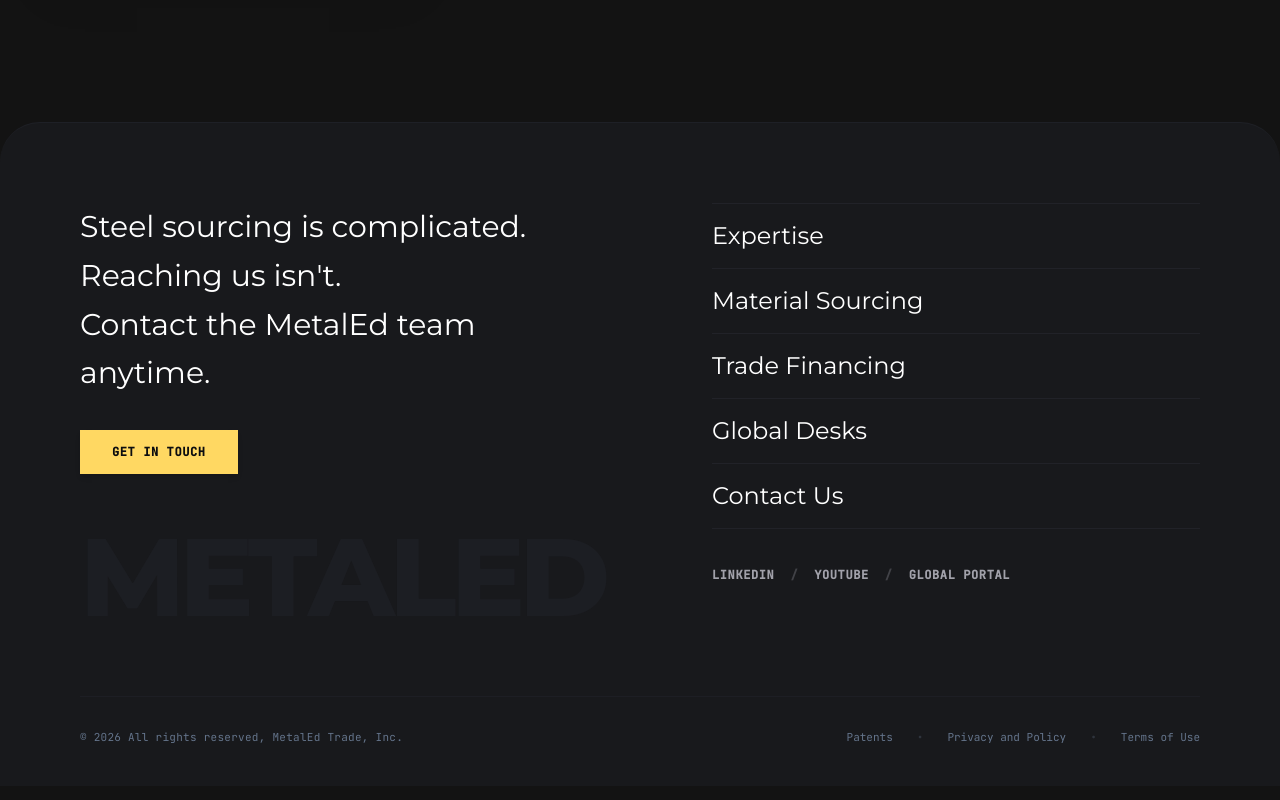
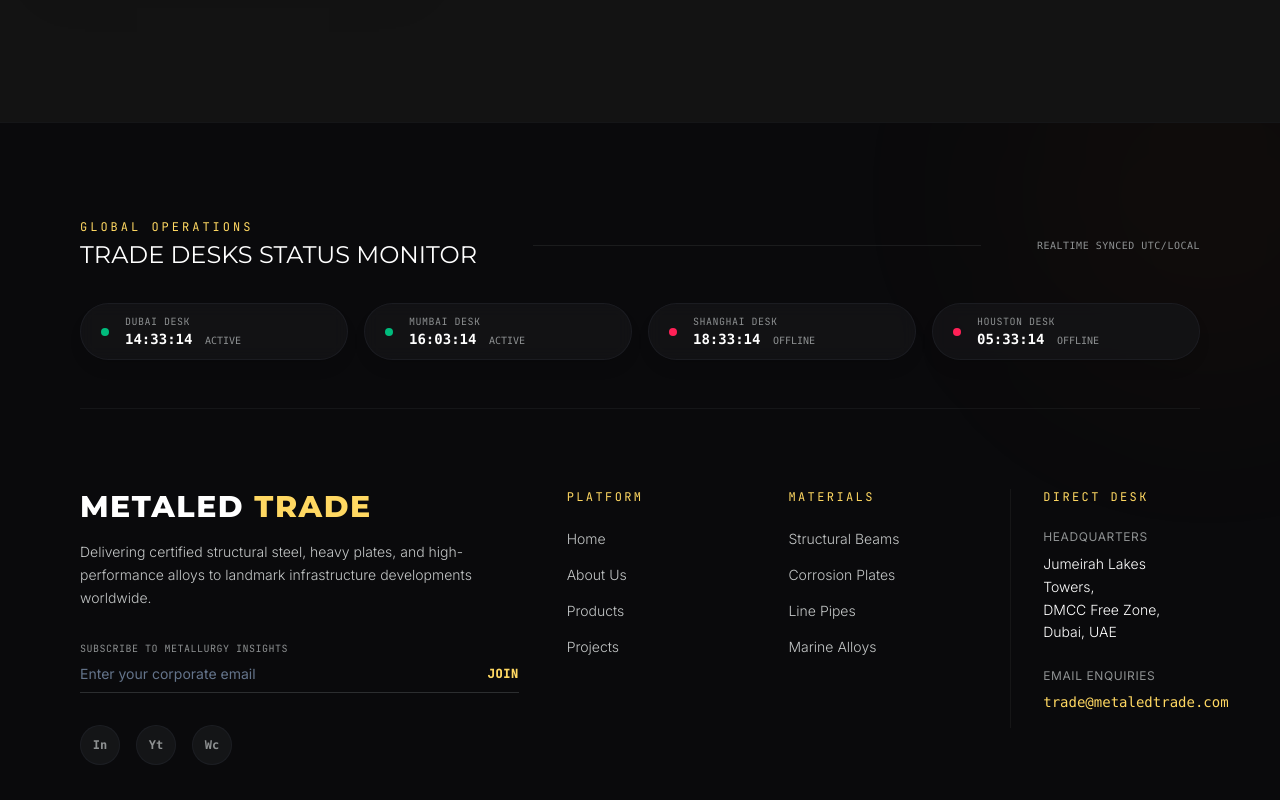
Before and after one commit to tusharikasuman/metaledtrade, a React (Vite) app in the folder frontend/: page /products in a window 1280 px wide. Shown: the part 1200-2000 px from the top of the page. Built offline with nearby package versions, Linux system fonts and the light colour scheme.

Commit message:
Fix: Projects page and minor issue

```diff
--- a/frontend/src/App.jsx
+++ b/frontend/src/App.jsx
@@ -6,12 +6,15 @@
 import Careers from './Pages/Careers.jsx'
 import Projects from './Pages/Projects.jsx'
 import { Routes, Route } from 'react-router-dom';
+import Navbar from './components/Navbar.jsx'
+import Footer from './components/Footer.jsx'
 
 
 
 function App() {
   return (
     <div className="relative min-h-screen bg-[#131313] text-on-surface font-body-md antialiased overflow-x-hidden flex flex-col justify-between">
+      <Navbar/>
       <main className="flex-grow">
         <Routes>
           <Route path="/" element={<Home />} />
@@ -22,6 +25,7 @@
           <Route path="/projects" element={<Projects />} />
         </Routes>
       </main>
+      <Footer/>
     </div>
   )
 }
--- a/frontend/src/Components/Footer.jsx
+++ b/frontend/src/Components/Footer.jsx
@@ -1,94 +1,263 @@
-import React from 'react'
+import React, { useState, useEffect } from "react";
+import { Link } from "react-router-dom";
 
-const Footer = () => {
-  const links = [
-    { label: 'Expertise', href: '#expertise' },
-    { label: 'Material Sourcing', href: '#sourcing' },
-    { label: 'Trade Financing', href: '#financing' },
-    { label: 'Global Desks', href: '#desks' },
-    { label: 'Contact Us', href: '#contact' }
-  ]
+// Subcomponent to display real-time clock and active desk status for global trade desks
+const TradeDesk = ({ city, timezone }) => {
+  const [time, setTime] = useState("");
+  const [isOpen, setIsOpen] = useState(false);
+
+  useEffect(() => {
+    const updateTimeAndStatus = () => {
+      // Get formatted time string
+      const formatter = new Intl.DateTimeFormat("en-US", {
+        timeZone: timezone,
+        hour: "2-digit",
+        minute: "2-digit",
+        second: "2-digit",
+        hour12: false,
+      });
+      setTime(formatter.format(new Date()));
+
+      // Calculate if the desk is currently within working hours (Mon-Fri, 08:00 - 18:00)
+      const now = new Date();
+      const localString = now.toLocaleString("en-US", { timeZone: timezone });
+      const localDate = new Date(localString);
+      const hours = localDate.getHours();
+      const day = localDate.getDay(); // 0 is Sunday, 6 is Saturday
+
+      const workingDays = day >= 1 && day <= 5;
+      const workingHours = hours >= 8 && hours < 18;
+      setIsOpen(workingDays && workingHours);
+    };
+
+    updateTimeAndStatus();
+    const interval = setInterval(updateTimeAndStatus, 1000);
+    return () => clearInterval(interval);
+  }, [timezone]);
 
   return (
-    <footer className="w-full bg-[#18191c] text-[#e4e2e1] pt-20 pb-10 rounded-t-[40px] border-t border-[#2a2c35]/40 relative overflow-hidden mt-20">
+    <div className="flex items-center gap-4 bg-[#141517]/80 border border-[#2a2c35]/40 rounded-full px-5 py-2.5 shadow-lg backdrop-blur-sm transition-all duration-300 hover:border-[#ffd862]/30 hover:shadow-[#ffd862]/2">
+      <span className={`w-2 h-2 rounded-full ${isOpen ? "bg-emerald-500 animate-pulse" : "bg-rose-500"}`} />
+      <div className="flex flex-col text-left">
+        <span className="font-label-md text-[10px] text-[#8e9192] uppercase tracking-wider">{city} Desk</span>
+        <span className="font-mono text-xs md:text-sm text-white font-semibold">
+          {time} <span className="text-[10px] text-[#8e9192] font-normal ml-1">{isOpen ? "ACTIVE" : "OFFLINE"}</span>
+        </span>
+      </div>
+    </div>
+  );
+};
 
-      {/* Container matching standard layout margins */}
-      <div className="px-margin-mobile md:px-margin-desktop max-w-container-max mx-auto relative z-10">
+export default function Footer() {
+  const [email, setEmail] = useState("");
+  const [isSubscribed, setIsSubscribed] = useState(false);
 
-        {/* Main Grid: Split Column Layout */}
-        <div className="grid grid-cols-1 lg:grid-cols-12 gap-12 pb-16 items-start">
+  const handleSubscribe = (e) => {
+    e.preventDefault();
+    if (email.trim()) {
+      setIsSubscribed(true);
+      setTimeout(() => {
+        setIsSubscribed(false);
+        setEmail("");
+      }, 3000);
+    }
+  };
 
-          {/* Left Column: Bold Statement, Button, and Massive Logo */}
-          <div className="lg:col-span-6 flex flex-col justify-between min-h-[380px]">
+  const handleScrollToTop = () => {
+    window.scrollTo({ top: 0, behavior: "smooth" });
+  };
+
+  return (
+    <footer className="w-full bg-[#0a0a0c] text-[#e4e2e1] pt-24 pb-8 border-t border-[#444748]/20 relative overflow-hidden mt-20">
+      {/* Molten Steel Ambient Glows */}
+      <div className="absolute -bottom-32 -left-32 w-[400px] h-[400px] bg-[#ffd862]/3 rounded-full blur-[100px] pointer-events-none" />
+      <div className="absolute -top-32 -right-32 w-[400px] h-[400px] bg-amber-600/3 rounded-full blur-[100px] pointer-events-none" />
+
+      {/* Main Container */}
+      <div className="px-5 md:px-20 max-w-[1440px] mx-auto relative z-10">
+
+        {/* Top Section: Live Global Trading Desk Statuses */}
+        <div className="mb-20 pb-12 border-b border-[#444748]/20">
+          <div className="flex flex-col md:flex-row justify-between items-start md:items-center gap-6 mb-8">
             <div>
-              <p className="font-display-lg text-xl sm:text-3xl font-light leading-relaxed max-w-md text-white mb-8">
-                Steel sourcing is complicated. Reaching us isn't. <br />
-                Contact the MetalEd team anytime.
+              <span className="font-label-md text-xs text-[#ffd862] uppercase tracking-[0.25em] block mb-1">
+                Global Operations
+              </span>
+              <h3 className="font-headline-lg text-lg md:text-2xl text-white uppercase">
+                Trade Desks Status Monitor
+              </h3>
+            </div>
+            <div className="hidden md:block w-32 h-[1px] bg-[#444748]/30 flex-grow mx-8" />
+            <span className="font-mono text-[10px] text-[#8e9192] uppercase tracking-wider">
+              Realtime Synced UTC/Local
+            </span>
+          </div>
+
+          {/* Grid of Global Clock Widgets */}
+          <div className="grid grid-cols-1 sm:grid-cols-2 lg:grid-cols-4 gap-4">
+            <TradeDesk city="Dubai" timezone="Asia/Dubai" />
+            <TradeDesk city="Mumbai" timezone="Asia/Kolkata" />
+            <TradeDesk city="Shanghai" timezone="Asia/Shanghai" />
+            <TradeDesk city="Houston" timezone="America/Chicago" />
+          </div>
+        </div>
+
+        {/* Middle Section: Links Grid & Newsletter Sign-up */}
+        <div className="grid grid-cols-1 lg:grid-cols-12 gap-12 pb-20 items-start">
+
+          {/* Brand Column & Newsletter */}
+          <div className="lg:col-span-5 flex flex-col justify-between h-full gap-8">
+            <div className="max-w-md">
+              <h2 className="font-display-lg text-3xl font-black text-white uppercase tracking-wider mb-4">
+                METALED <span className="text-[#ffd862]">TRADE</span>
+              </h2>
+              <p className="font-body-md text-sm text-[#c4c7c7] leading-relaxed mb-6 font-light">
+                Delivering certified structural steel, heavy plates, and high-performance alloys to landmark infrastructure developments worldwide.
               </p>
 
-              {/* Gold CTA button matching theme accents */}
-              <button className="bg-tertiary text-[#0c0d0f] font-label-md px-8 py-3.5 text-xs font-bold uppercase tracking-wider hover:bg-[#ffe088] hover:text-black transition-all duration-300 shadow-md cursor-pointer">
-                Get in touch
-              </button>
+              {/* Newsletter form */}
+              <form onSubmit={handleSubscribe} className="relative mt-8 group">
+                <label className="font-label-sm text-[10px] uppercase text-[#8e9192] tracking-wider block mb-2">
+                  Subscribe to Metallurgy Insights
+                </label>
+                <div className="flex border-b border-[#444748]/60 focus-within:border-[#ffd862] transition-colors duration-300 pb-2">
+                  <input
+                    type="email"
+                    required
+                    placeholder="Enter your corporate email"
+                    value={email}
+                    onChange={(e) => setEmail(e.target.value)}
+                    className="bg-transparent border-none outline-none w-full text-sm placeholder-[#64748b] text-white pr-4 font-body-md"
+                  />
+                  <button
+                    type="submit"
+                    className="text-[#ffd862] font-label-md text-xs font-bold uppercase tracking-wider hover:text-white transition-colors cursor-pointer"
+                  >
+                    {isSubscribed ? "SUBBED" : "JOIN"}
+                  </button>
+                </div>
+              </form>
             </div>
 
-            {/* Massive Brand Watermark Logo */}
-            <div className="mt-12 select-none">
-              <h2 className="font-display-lg text-7xl sm:text-8xl md:text-[110px] font-black text-[#262832]/35 uppercase tracking-tighter leading-none">
-                METALED
-              </h2>
+            {/* Social Icons Stack */}
+            <div className="flex gap-4 items-center">
+              <a
+                href="#linkedin"
+                className="w-10 h-10 rounded-full bg-[#141517] border border-[#2a2c35]/40 flex items-center justify-center text-[#8e9192] hover:text-[#ffd862] hover:border-[#ffd862]/30 hover:scale-110 transition-all duration-300"
+              >
+                <span className="font-mono text-xs font-bold">In</span>
+              </a>
+              <a
+                href="#youtube"
+                className="w-10 h-10 rounded-full bg-[#141517] border border-[#2a2c35]/40 flex items-center justify-center text-[#8e9192] hover:text-[#ffd862] hover:border-[#ffd862]/30 hover:scale-110 transition-all duration-300"
+              >
+                <span className="font-mono text-xs font-bold">Yt</span>
+              </a>
+              <a
+                href="#wechat"
+                className="w-10 h-10 rounded-full bg-[#141517] border border-[#2a2c35]/40 flex items-center justify-center text-[#8e9192] hover:text-[#ffd862] hover:border-[#ffd862]/30 hover:scale-110 transition-all duration-300"
+              >
+                <span className="font-mono text-xs font-bold">Wc</span>
+              </a>
             </div>
           </div>
 
-          {/* Right Column: Vertically Stacked Links and Social Icons */}
-          <div className="lg:col-span-6 flex flex-col justify-between min-h-[380px] lg:pl-12">
+          {/* Links Columns */}
+          <div className="lg:col-span-7 grid grid-cols-2 md:grid-cols-3 gap-8">
+            {/* Column 1 */}
+            <div>
+              <h4 className="font-label-md text-xs text-[#ffd862] uppercase tracking-[0.2em] mb-6">
+                Platform
+              </h4>
+              <ul className="flex flex-col gap-4 text-sm font-light text-[#c4c7c7]">
+                <li>
+                  <Link to="/" className="hover:text-white transition-colors hover:pl-1 transition-all duration-200 block">Home</Link>
+                </li>
+                <li>
+                  <Link to="/about" className="hover:text-white transition-colors hover:pl-1 transition-all duration-200 block">About Us</Link>
+                </li>
+                <li>
+                  <Link to="/products" className="hover:text-white transition-colors hover:pl-1 transition-all duration-200 block">Products</Link>
+                </li>
+                <li>
+                  <Link to="/projects" className="hover:text-white transition-colors hover:pl-1 transition-all duration-200 block">Projects</Link>
+                </li>
+              </ul>
+            </div>
 
-            {/* Stacked Links separated by thin black/dark lines */}
-            <nav className="flex flex-col border-t border-[#2a2c35]/50" aria-label="Footer Navigation">
-              {links.map((link) => (
-                <a
-                  key={link.label}
-                  href={link.href}
-                  className="flex justify-between items-center py-4 border-b border-[#2a2c35]/50 font-display-lg text-lg sm:text-2xl font-light text-white hover:text-tertiary transition-all duration-300 hover:translate-x-2 group"
-                >
-                  <span>{link.label}</span>
-                  {/* Subtle right arrow element */}
-                  <span className="material-symbols-outlined text-sm opacity-0 group-hover:opacity-100 transition-opacity duration-300 text-tertiary">
-                    north_east
-                  </span>
-                </a>
-              ))}
-            </nav>
+            {/* Column 2 */}
+            <div>
+              <h4 className="font-label-md text-xs text-[#ffd862] uppercase tracking-[0.2em] mb-6">
+                Materials
+              </h4>
+              <ul className="flex flex-col gap-4 text-sm font-light text-[#c4c7c7]">
+                <li>
+                  <Link to="/products#structural" className="hover:text-white transition-colors hover:pl-1 transition-all duration-200 block">Structural Beams</Link>
+                </li>
+                <li>
+                  <Link to="/products#heavy-plates" className="hover:text-white transition-colors hover:pl-1 transition-all duration-200 block">Corrosion Plates</Link>
+                </li>
+                <li>
+                  <Link to="/products#pipes" className="hover:text-white transition-colors hover:pl-1 transition-all duration-200 block">Line Pipes</Link>
+                </li>
+                <li>
+                  <Link to="/products#marine" className="hover:text-white transition-colors hover:pl-1 transition-all duration-200 block">Marine Alloys</Link>
+                </li>
+              </ul>
+            </div>
 
-            {/* Social Text Links */}
-            <div className="flex gap-4 text-xs font-semibold uppercase tracking-wider text-[#a1a1aa] font-label-sm mt-8">
-              <a href="#linkedin" className="hover:text-tertiary transition-colors">LinkedIn</a>
-              <span className="opacity-30">/</span>
-              <a href="#youtube" className="hover:text-tertiary transition-colors">YouTube</a>
-              <span className="opacity-30">/</span>
-              <a href="#global" className="hover:text-tertiary transition-colors">Global Portal</a>
+            {/* Column 3 (Contact desk info) */}
+            <div className="col-span-2 md:col-span-1 border-t md:border-t-0 md:border-l border-[#444748]/20 pt-8 md:pt-0 md:pl-8">
+              <h4 className="font-label-md text-xs text-[#ffd862] uppercase tracking-[0.2em] mb-6">
+                Direct Desk
+              </h4>
+              <p className="font-body-md text-xs text-[#8e9192] uppercase tracking-wider mb-2">HEADQUARTERS</p>
+              <p className="font-body-md text-sm text-white mb-6 font-light leading-relaxed">
+                Jumeirah Lakes Towers,<br />
+                DMCC Free Zone,<br />
+                Dubai, UAE
+              </p>
+              <p className="font-body-md text-xs text-[#8e9192] uppercase tracking-wider mb-2">EMAIL ENQUIRIES</p>
+              <a href="mailto:trade@metaledtrade.com" className="font-mono text-sm text-[#ffd862] hover:text-white transition-colors block mb-4">
+                trade@metaledtrade.com
+              </a>
             </div>
           </div>
 
         </div>
 
-        {/* Legal & Copyright Row at Bottom */}
-        <div className="border-t border-[#2a2c35]/30 pt-8 flex flex-col sm:flex-row justify-between items-center gap-4 text-center">
-          <p className="font-label-sm text-[11px] text-[#64748b] font-light tracking-wide">
-            © 2026 All rights reserved, MetalEd Trade, Inc.
+        {/* Giant Watermark Logo - Kinetic Cursor Hover Effect */}
+        <div className="relative select-none border-t border-[#444748]/15 pt-12 mb-12 group overflow-hidden">
+          <h2 className="font-display-lg text-[64px] sm:text-[100px] md:text-[150px] lg:text-[190px] font-black text-center uppercase tracking-tighter leading-none text-[#1b1d24] group-hover:text-[#ffd862]/5 transition-all duration-1000">
+            METALED
+          </h2>
+          <div className="absolute inset-x-0 bottom-0 h-[2px] bg-gradient-to-r from-transparent via-[#ffd862]/30 to-transparent translate-y-2 group-hover:translate-y-0 transition-transform duration-700" />
+        </div>
+
+        {/* Bottom Row: Copyright & Legal Links & Back To Top */}
+        <div className="border-t border-[#444748]/20 pt-8 flex flex-col md:flex-row justify-between items-center gap-6">
+          <p className="font-label-sm text-[11px] text-[#64748b] font-light tracking-wide order-3 md:order-1">
+            © {new Date().getFullYear()} MetalEd Trade DMCC. All rights reserved. Registered in Dubai, UAE.
           </p>
-          <div className="flex gap-6 font-label-sm text-[11px] text-[#64748b]">
+
+          <div className="flex flex-wrap justify-center gap-6 font-label-sm text-[11px] text-[#64748b] order-2">
             <a href="#patents" className="hover:text-white transition-colors">Patents</a>
             <span className="opacity-30">•</span>
-            <a href="#privacy" className="hover:text-white transition-colors">Privacy and Policy</a>
+            <a href="#privacy" className="hover:text-white transition-colors">Privacy Policy</a>
             <span className="opacity-30">•</span>
-            <a href="#terms" className="hover:text-white transition-colors">Terms of Use</a>
+            <a href="#terms" className="hover:text-white transition-colors">Terms of Trade</a>
           </div>
+
+          <button
+            onClick={handleScrollToTop}
+            className="flex items-center gap-2 text-xs font-label-md text-[#ffd862] hover:text-white hover:scale-105 transition-all duration-300 uppercase tracking-widest font-bold cursor-pointer order-1 md:order-3 bg-[#141517] border border-[#2a2c35]/40 rounded-full px-5 py-2"
+          >
+            Back to Top
+            <span className="material-symbols-outlined text-sm font-bold">arrow_upward</span>
+          </button>
         </div>
 
       </div>
     </footer>
-  )
+  );
 }
-
-export default Footer
--- a/frontend/src/Pages/Products.jsx
+++ b/frontend/src/Pages/Products.jsx
@@ -1,7 +1,5 @@
 import React, { useState, useEffect } from "react";
 import { motion, AnimatePresence } from "framer-motion";
-import Navbar from "../components/Navbar";
-import Footer from "../components/Footer";
 import bgImg from "../assets/homebg.png";
 import { longProducts, flatProducts } from "../data/productsData";
 import { HiOutlineArrowRight, HiOutlineCube, HiOutlineViewBoards } from "react-icons/hi";
@@ -29,7 +27,6 @@
 
   return (
     <div className="min-h-screen bg-[#131313] text-[#e4e2e1] font-body flex flex-col">
-      <Navbar />
 
       <main className="flex-grow pt-32 pb-20 px-6 md:px-12 max-w-[1440px] mx-auto w-full">
         {/* Header Section */}
@@ -210,8 +207,6 @@
         </div>
 
       </main>
-
-      <Footer />
     </div>
   );
 }
--- a/frontend/src/Pages/Projects.jsx
+++ b/frontend/src/Pages/Projects.jsx
@@ -171,10 +171,10 @@
         <section className="relative h-[65vh] flex flex-col justify-end overflow-hidden">
           <div className="absolute inset-0 z-0">
             <div
-              className="w-full h-full bg-cover bg-center opacity-60 grayscale hover:grayscale-0 transition-all duration-1000"
+              className="w-full h-full bg-cover bg-center opacity-70 transition-all duration-1000"
               style={{ backgroundImage: `url(${heroBg})` }}
             />
-            <div className="absolute inset-0 bg-gradient-to-t from-[#131313] via-[#131313]/45 to-transparent" />
+            <div className="absolute inset-0 bg-gradient-to-t from-[#131313] via-[#131313]/55 to-transparent" />
           </div>
 
           <div className="relative z-10 w-full max-w-[1440px] mx-auto px-5 md:px-20 pb-12">
@@ -400,8 +400,6 @@
           </div>
         </section>
       </main>
-
-      <Footer />
     </div>
   );
 }
```
Also changed, not shown: frontend/src/assets/projects/hero_projects.jpg.
